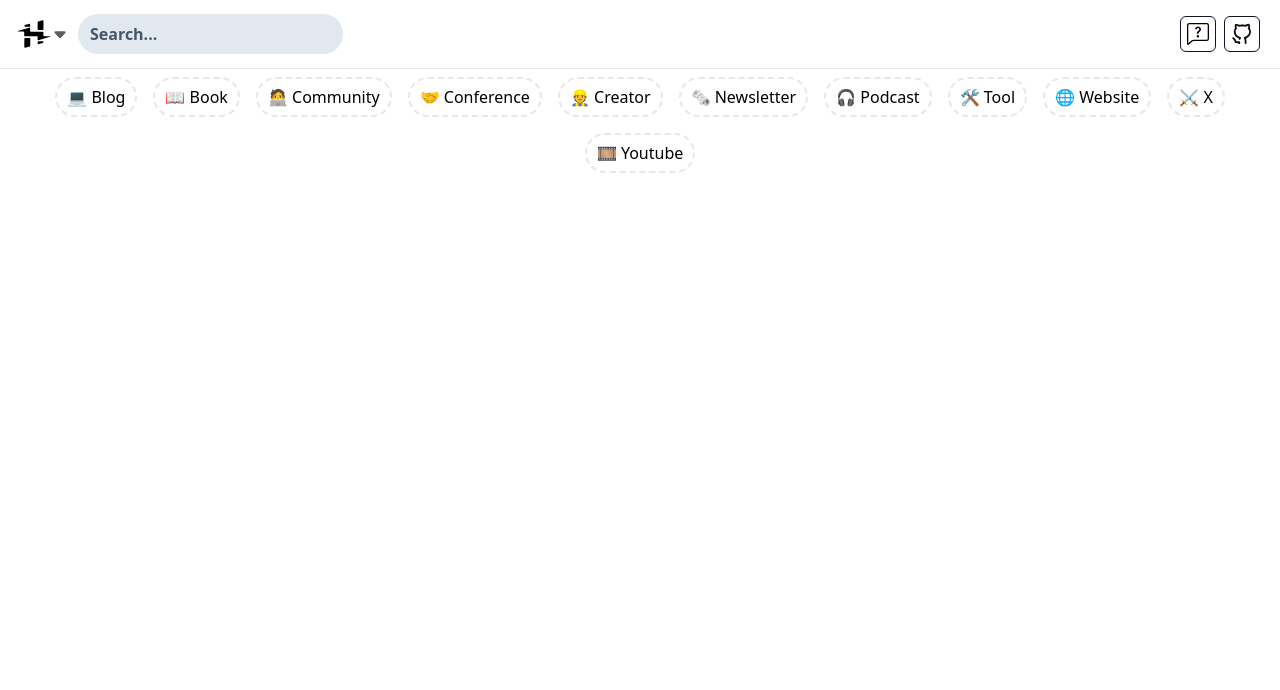
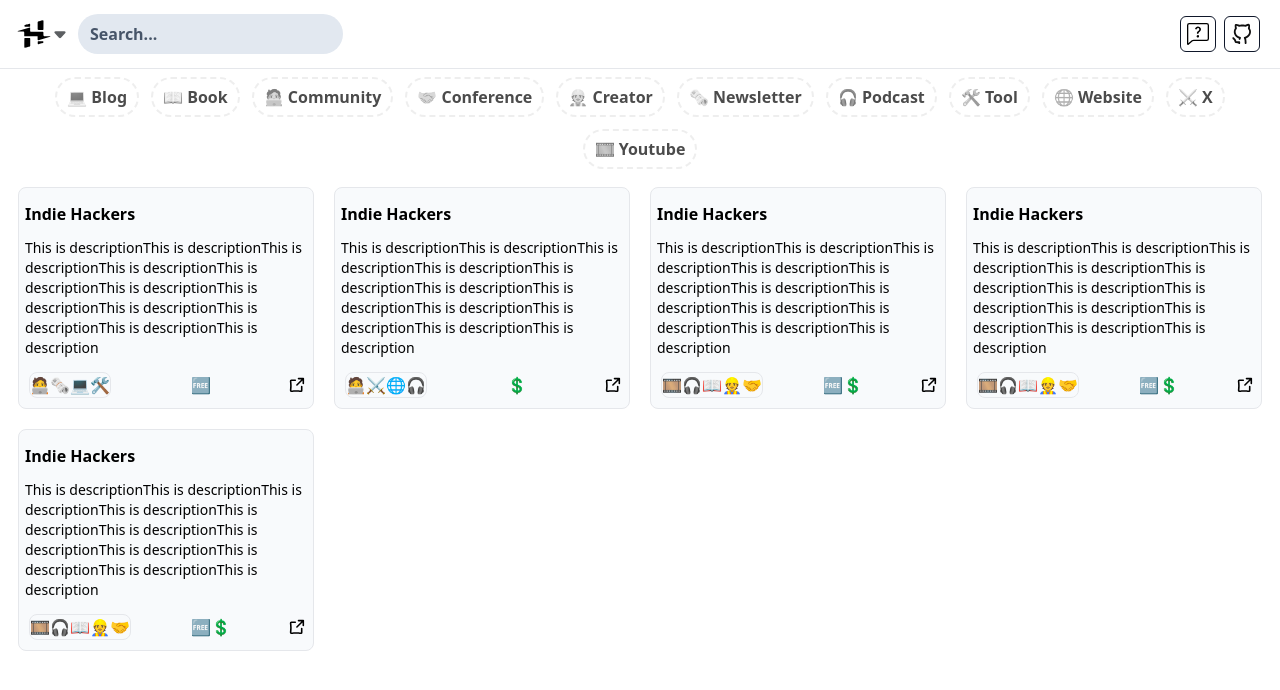
Before and after one commit to lennyAiko/ih-wiki, a Vue app: page / in a window 1280 px wide. Shown: the top 690 px of the page. Built offline with nearby package versions, Linux system fonts and the light colour scheme.

Commit message:
feat: structure card

```diff
--- a/src/data/db.json
+++ b/src/data/db.json
@@ -3,21 +3,35 @@
         "name": "Indie Hackers",
         "categories": ["community", "newsletter", "blog", "tool"],
         "pricing": "free",
-        "description": "This is description",
+        "description": "This is descriptionThis is descriptionThis is descriptionThis is descriptionThis is descriptionThis is descriptionThis is descriptionThis is descriptionThis is descriptionThis is descriptionThis is description",
         "external_link": "https://www.indiehackers.com/"
     },
     {
         "name": "Indie Hackers",
         "categories": ["community", "X", "website", "podcast"],
-        "pricing": "free",
-        "description": "This is description",
+        "pricing": "paid",
+        "description": "This is descriptionThis is descriptionThis is descriptionThis is descriptionThis is descriptionThis is descriptionThis is descriptionThis is descriptionThis is descriptionThis is descriptionThis is description",
         "external_link": "https://www.indiehackers.com/"
     },
     {
         "name": "Indie Hackers",
         "categories": ["youtube", "podcast", "book", "creator", "conference"],
-        "pricing": "free",
-        "description": "This is description",
+        "pricing": "freemium",
+        "description": "This is descriptionThis is descriptionThis is descriptionThis is descriptionThis is descriptionThis is descriptionThis is descriptionThis is descriptionThis is descriptionThis is descriptionThis is description",
+        "external_link": "https://www.indiehackers.com/"
+    },
+    {
+        "name": "Indie Hackers",
+        "categories": ["youtube", "podcast", "book", "creator", "conference"],
+        "pricing": "freemium",
+        "description": "This is descriptionThis is descriptionThis is descriptionThis is descriptionThis is descriptionThis is descriptionThis is descriptionThis is descriptionThis is descriptionThis is descriptionThis is description",
+        "external_link": "https://www.indiehackers.com/"
+    },
+    {
+        "name": "Indie Hackers",
+        "categories": ["youtube", "podcast", "book", "creator", "conference"],
+        "pricing": "freemium",
+        "description": "This is descriptionThis is descriptionThis is descriptionThis is descriptionThis is descriptionThis is descriptionThis is descriptionThis is descriptionThis is descriptionThis is descriptionThis is description",
         "external_link": "https://www.indiehackers.com/"
     }
 ]
--- a/src/helpers/utils.js
+++ b/src/helpers/utils.js
@@ -34,6 +34,15 @@
         case 'tool':
             emoji = '🛠️'
             break
+        case 'free':
+            emoji = '🆓'
+            break
+        case 'paid':
+            emoji = '💲'
+            break
+        case 'freemium':
+            emoji = '🆓💲'
+            break
         default:
             emoji = '❓'
             break
--- a/src/views/HomeView.vue
+++ b/src/views/HomeView.vue
@@ -6,6 +6,7 @@
 import {getCategoryEmoji, upperFirstLetter} from '../helpers/utils.js'
 
 const categories = ref()
+const store = ref(data)
 
 onMounted(() => {
     categories.value = data
@@ -15,7 +16,6 @@
         .sort((a, b) => a.localeCompare(b))
     categories.value = [...new Set(categories.value)]
 })
-
 
 </script>
 
@@ -28,11 +28,41 @@
     <div>
 
         <div
-        class="flex flex-row flex-wrap gap-4 m-2 items-center justify-center">
+        class="flex flex-row flex-wrap gap-3 m-2 items-center justify-center">
             <span v-for="category in categories"
-            class="rounded-full border-2 border-dashed px-2.5 py-1.5">
+            class="rounded-full border-2 border-dashed px-2.5 py-1.5
+            hover:bg-slate-200 font-semibold grayscale hover:grayscale-0 opacity-70 hover:opacity-100">
                 {{ getCategoryEmoji(category) }} {{ upperFirstLetter(category) }}
             </span>
+        </div>
+
+        <div class="grid grid-cols-4 lg:grid-cols-4 min-w-min sm:grid-cols-1 gap-2 m-3 overflow-hidden auto-cols-min auto-rows-min">
+
+            <div v-for="item in store"
+            class="border rounded-lg items-start bg-slate-50 m-1.5 p-1.5 justify-start block overflow-hidden">
+
+                <h4
+                class="font-semibold text-base my-2"
+                >{{ item.name }}</h4>
+
+                <p class="text-sm my-3">{{ item.description }}</p>
+
+                <div class="flex flex-row flex-wrap items-center justify-between m-0.5">
+
+                    <div
+                    class="border rounded-lg m-0.5">
+                        <span v-for="category in item.categories">{{ getCategoryEmoji(category) }}</span>
+                    </div>
+
+                    <span>{{ getCategoryEmoji(item.pricing) }}</span>
+
+                    <a :href="item.external_link" target="_blank">
+                        <svg class="w-4 h-4" viewBox="0 0 20 20" xmlns="http://www.w3.org/2000/svg" fill="none"><g id="SVGRepo_bgCarrier" stroke-width="0"></g><g id="SVGRepo_tracerCarrier" stroke-linecap="round" stroke-linejoin="round"></g><g id="SVGRepo_iconCarrier"> <path fill="#000000" fill-rule="evenodd" d="M18.885 2a1 1 0 00-1-1h-6a1 1 0 100 2h3.586L9.178 9.293a1 1 0 101.414 1.414l6.293-6.293V8a1 1 0 102 0V2zM3.009 3a2.012 2.012 0 00-1.998 2.218c.148 1.453.374 3.978.374 5.782 0 1.746-.212 4.17-.36 5.642a2.028 2.028 0 002.218 2.218c1.473-.148 3.896-.36 5.642-.36 1.804 0 4.33.226 5.782.374a2.012 2.012 0 002.218-1.998V12a1 1 0 10-2 0v4.878l-.003.003a.018.018 0 01-.006.003h-.006c-1.451-.147-4.068-.384-5.985-.384-1.857 0-4.37.222-5.842.37h-.008a.034.034 0 01-.012-.008.033.033 0 01-.008-.012.01.01 0 010-.002v-.006c.148-1.473.37-3.985.37-5.842 0-1.917-.237-4.534-.385-5.985v-.006l.004-.006A.016.016 0 013.007 5h4.878a1 1 0 000-2H3.009z"></path> </g></svg>
+                    </a>
+
+                </div>
+
+            </div>
         </div>
 
     </div>
```
